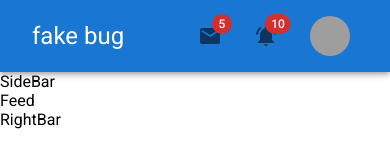
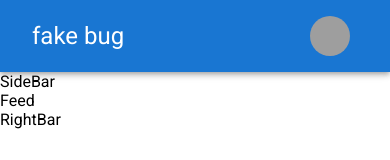
Before and after one commit to Weeraphat2000/fake-buck, a React (Create React App) app: page / in a window 390 px wide. Shown: the top 160 px of the page. Built offline with nearby package versions, Linux system fonts and the light colour scheme; grey boxes are pictures that could not be loaded.

Commit message:
try responsive

```diff
--- a/src/components/NavBar.jsx
+++ b/src/components/NavBar.jsx
@@ -28,13 +28,13 @@ function NavBar() {
           </Typography>
 
           <Stack direction="row" gap={2}>
-            <IconButton>
+            <IconButton sx={{ display: { xs: "none", md: "block" } }}>
               <Badge badgeContent={5} color="error">
                 <Mail />
               </Badge>
             </IconButton>
 
-            <IconButton>
+            <IconButton sx={{ display: { xs: "none", md: "block" } }}>
               <Badge badgeContent={10} color="error">
                 <NotificationsActive />
               </Badge>
```
